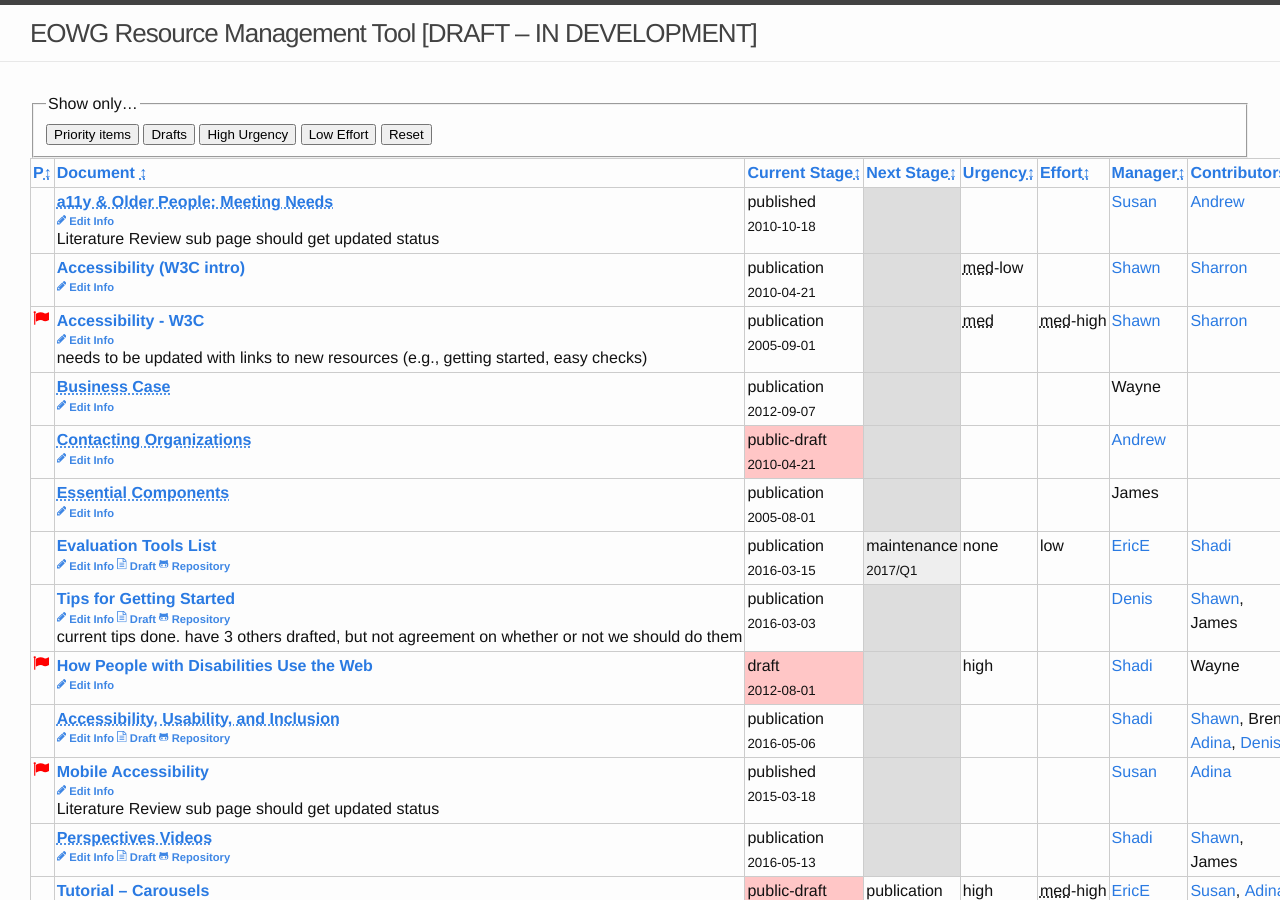
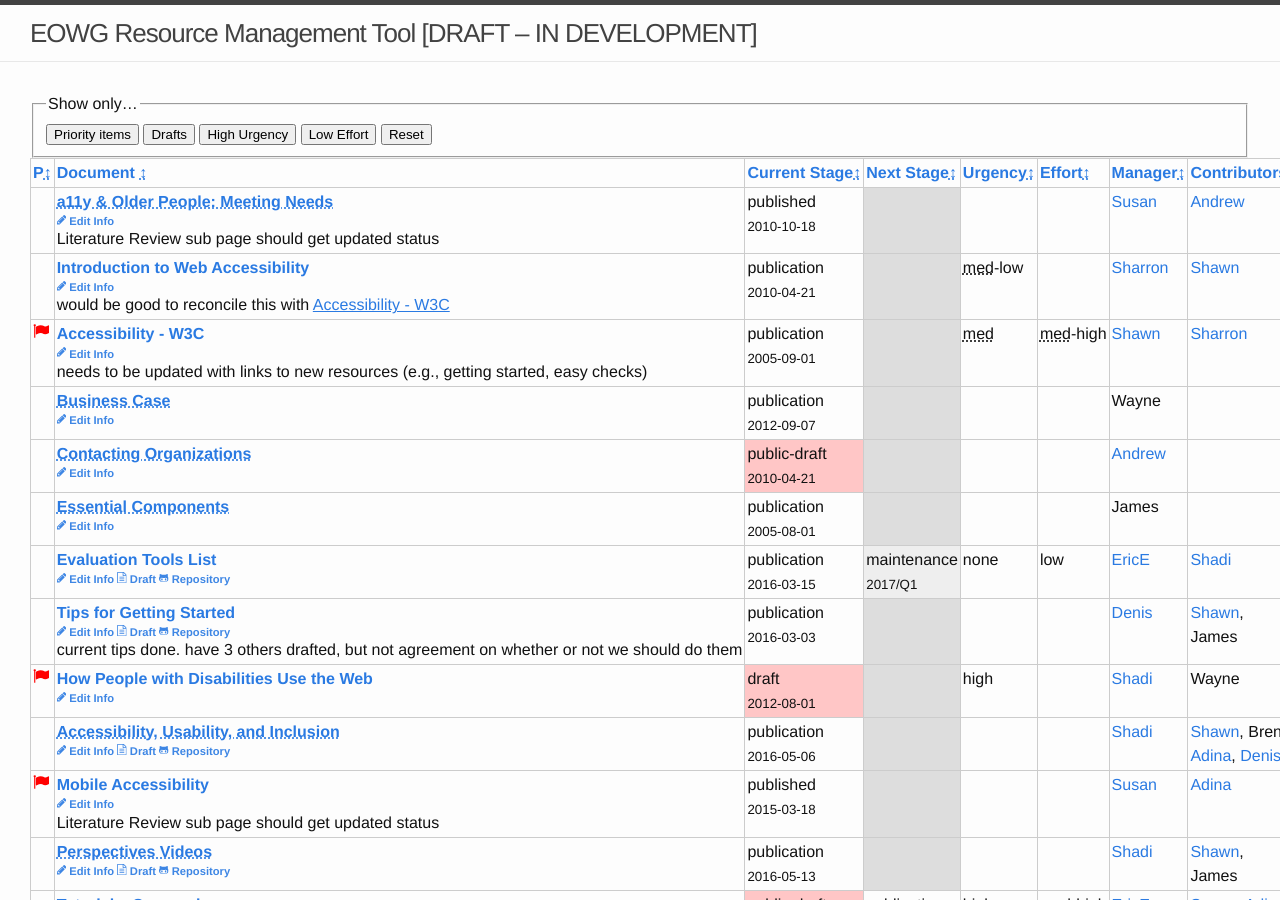
Before and after one commit to w3c/wai-resources, a Jekyll site: the page built from index.html, in a window 1280 px wide and 900 px high. Built offline with Jekyll 4.4.1, drawn with Linux system fonts in a browser that asks for light colours.

Commit message:
Update accessibility-intro-w3c.md

```diff
--- a/_resources/accessibility-intro-w3c.md
+++ b/_resources/accessibility-intro-w3c.md
@@ -1,13 +1,14 @@
 ---
-title: "Accessibility (W3C intro)"
+title: "Introduction to Web Accessibility"
 uri: https://www.w3.org/WAI/intro/accessibility.php
 repository:
 updated: 2010-04-21
 urgency: 2
 effort:
-rm: Shawn
+rm: Sharron
 contributors:
-- Sharron
+- Shawn
 current-stage: publication
 roadmap:
+note: would be good to reconcile this with <a href="http://www.w3.org/standards/webdesign/accessibility">Accessibility - W3C</a>
 ---
```
